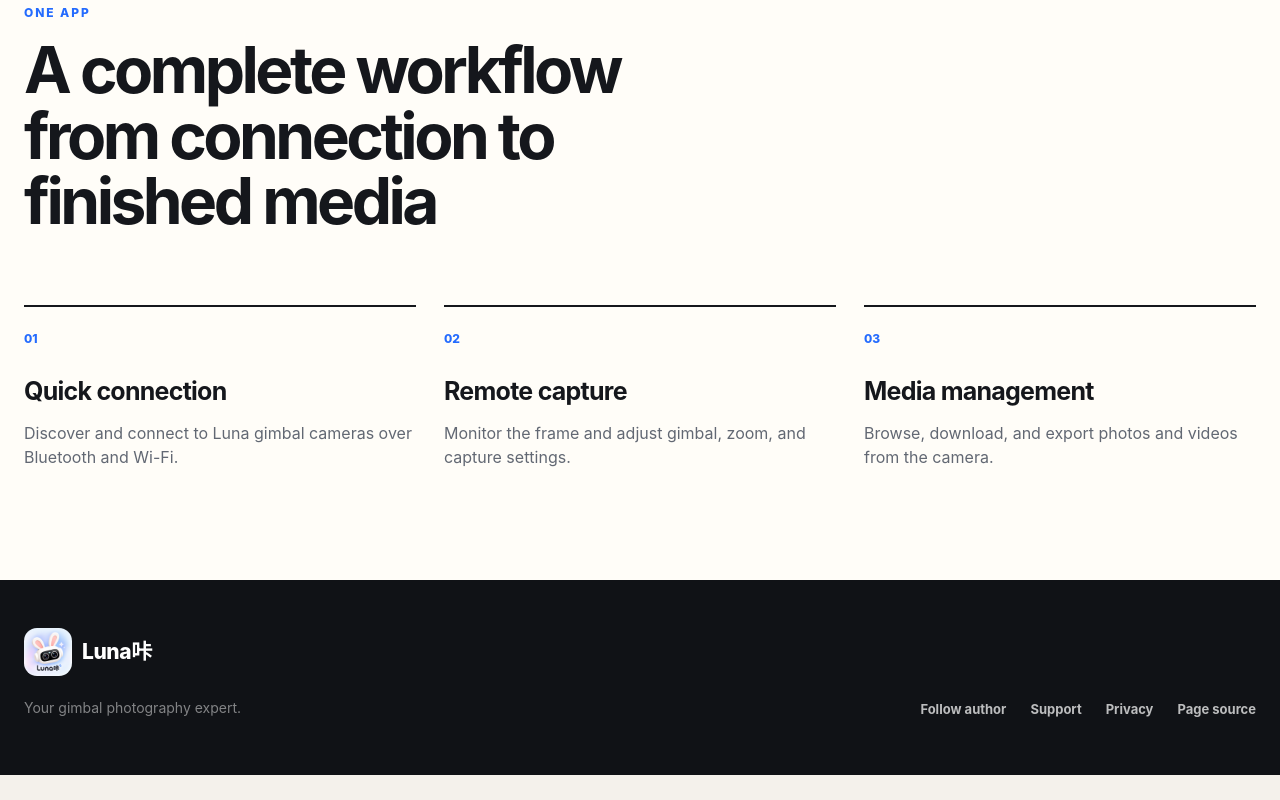
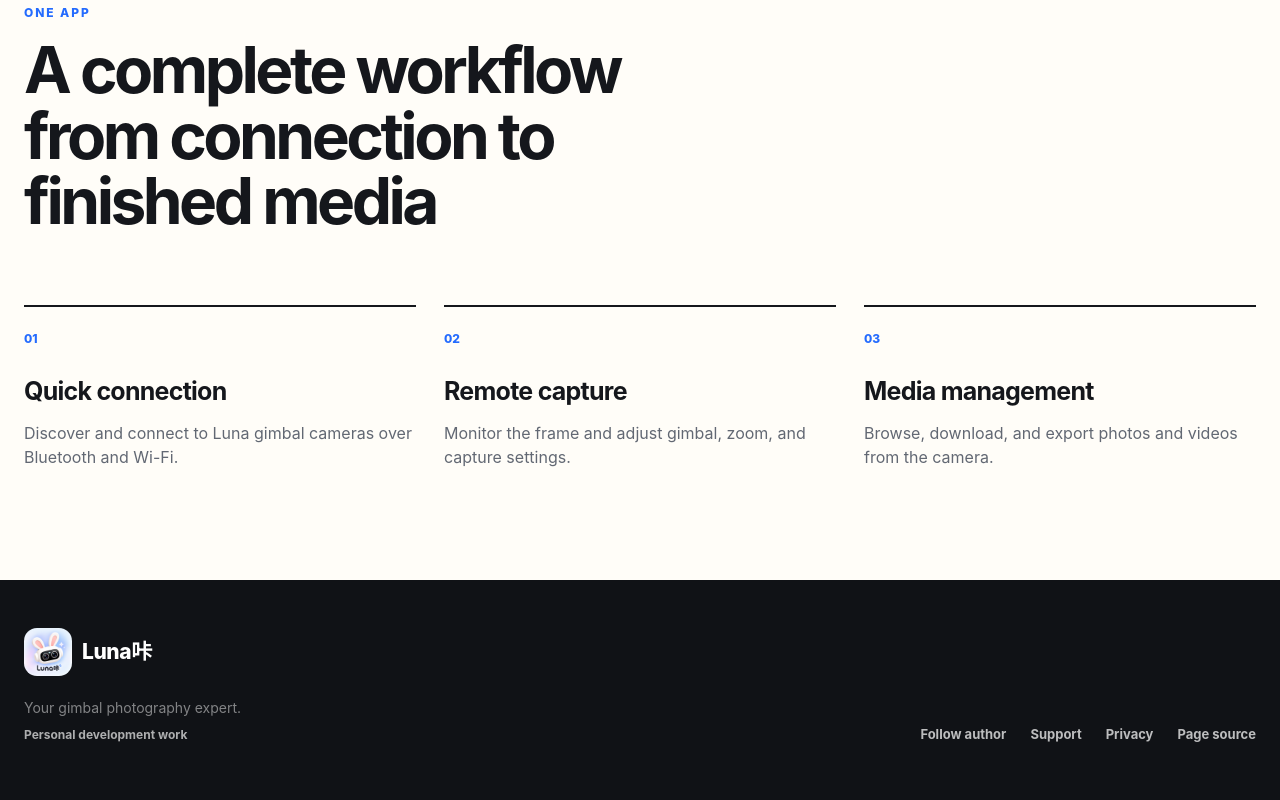
Before and after one commit to diamondfsd/luna-ka-app-pages, a plain HTML site: page index.html in a window 1280 px wide. Shown: the part 2240-3040 px from the top of the page. Before the commit the page ends 3015 px from the top, so only its background shows below. Drawn offline with Linux system fonts and the light colour scheme; no server answers.

Commit message:
chore: publish Luna咔 pages

```diff
--- a/assets/site.css
+++ b/assets/site.css
@@ -609,6 +609,13 @@ select {
   font-size: 14px;
 }
 
+.site-footer .footer-credit {
+  margin-top: 7px;
+  color: rgba(255, 255, 255, 0.66);
+  font-size: 12px;
+  font-weight: 680;
+}
+
 .site-footer nav {
   display: flex;
   flex-wrap: wrap;
--- a/assets/site.js
+++ b/assets/site.js
@@ -70,6 +70,7 @@ const TRANSLATIONS = {
     footerSupport: '技术支持',
     footerPrivacy: '隐私说明',
     footerSource: '页面源码',
+    personalDevelopmentWork: '个人开发作品',
     footerDownload: '下载',
     backHome: '返回下载页',
     supportEyebrow: 'SUPPORT',
@@ -135,6 +136,7 @@ const TRANSLATIONS = {
     footerSupport: 'Support',
     footerPrivacy: 'Privacy',
     footerSource: 'Page source',
+    personalDevelopmentWork: 'Personal development work',
     footerDownload: 'Download',
     backHome: 'Back to download',
     supportEyebrow: 'SUPPORT',
--- a/index.html
+++ b/index.html
@@ -244,6 +244,7 @@
           <span>Luna咔</span>
         </a>
         <p data-i18n="footerLine">你的云台摄影专家</p>
+        <p class="footer-credit" data-i18n="personalDevelopmentWork">个人开发作品</p>
       </div>
       <nav aria-label="Footer">
         <a
```
Also changed, not shown: privacy.html (+1 -0 lines), support.html (+1 -0 lines).
